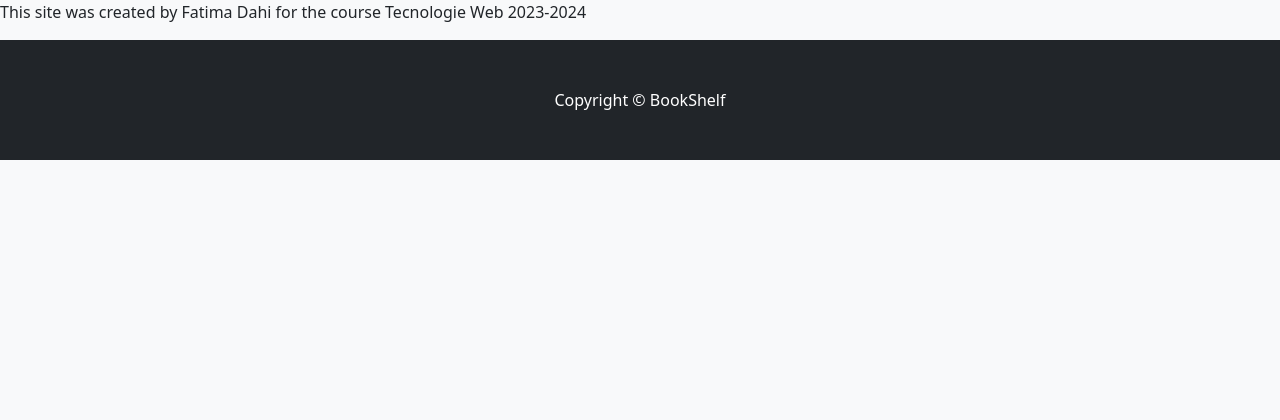
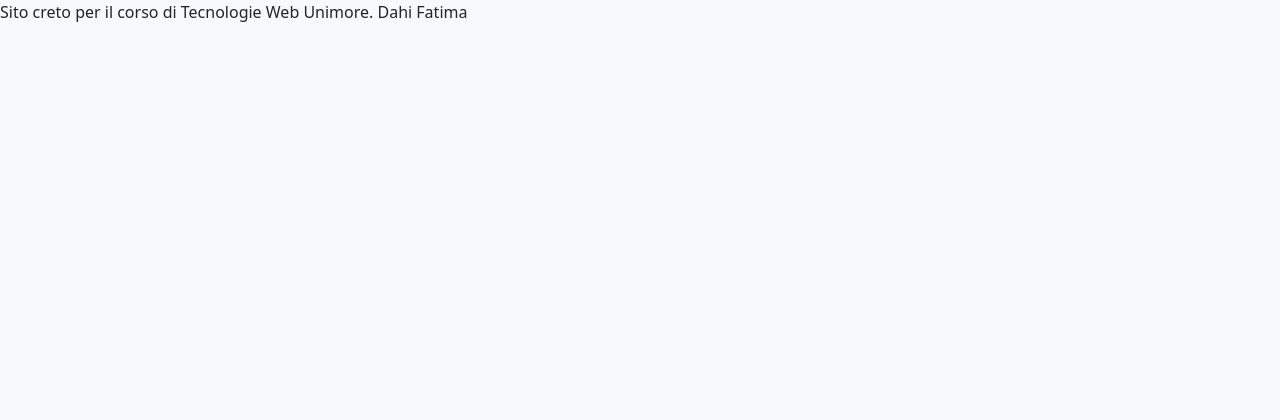
Before and after one commit to FatimaDahi10/BookShelf, a Django app: page /about/ in a window 1280 px wide. Shown: the part 141-561 px from the top of the page. Run offline with Django 5.2, Linux system fonts and the light colour scheme; data that the repository does not hold is empty; some libraries are stand-ins or nearby versions.

Commit message:
Update about.html

```diff
--- a/store/templates/about.html
+++ b/store/templates/about.html
@@ -2,6 +2,9 @@
 {% block content %}
 
 <head>
-    <p>This site was created by Fatima Dahi for the course Tecnologie Web 2023-2024</p>
+    <p>Sito creto per il corso di Tecnologie Web Unimore. Dahi Fatima</p>
 </head>
+<br/><br/><br/><br/><br/><br/><br/>
+<br/><br/><br/><br/><br/><br/><br/><br/><br/>
+<br/><br/>
 {% endblock %}
```
